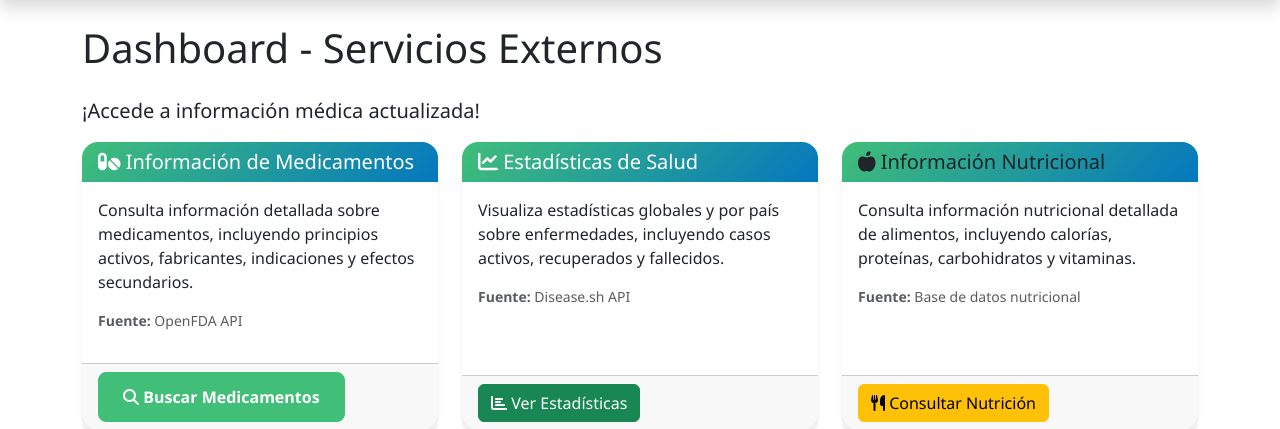
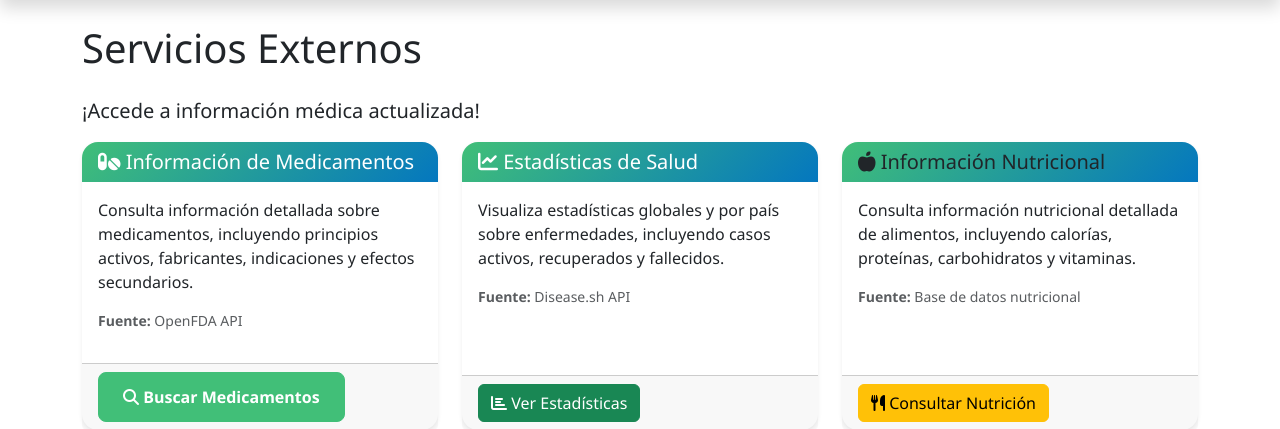
Before and after one commit to EstefaniaNese/mediconecta-django, a Django app: page /servicios-externos/ in a window 1280 px wide. Shown: the part 90-519 px from the top of the page. Run offline with Django 5.2, Linux system fonts and the light colour scheme; the visitor is signed in with stand-in values (Sample User, id 1).

Commit message:
refactor: Simplificar título en dashboard de Servicios Externos

```diff
--- a/templates/servicios_externos/dashboard.html
+++ b/templates/servicios_externos/dashboard.html
@@ -7,7 +7,7 @@
 <div class="container mt-4 mb-5 pb-4">
     <div class="row">
         <div class="col-12">
-            <h1 class="mb-4">Dashboard - Servicios Externos</h1>
+            <h1 class="mb-4">Servicios Externos</h1>
             <p class="lead">¡Accede a información médica actualizada!</p>
         </div>
     </div>
```
